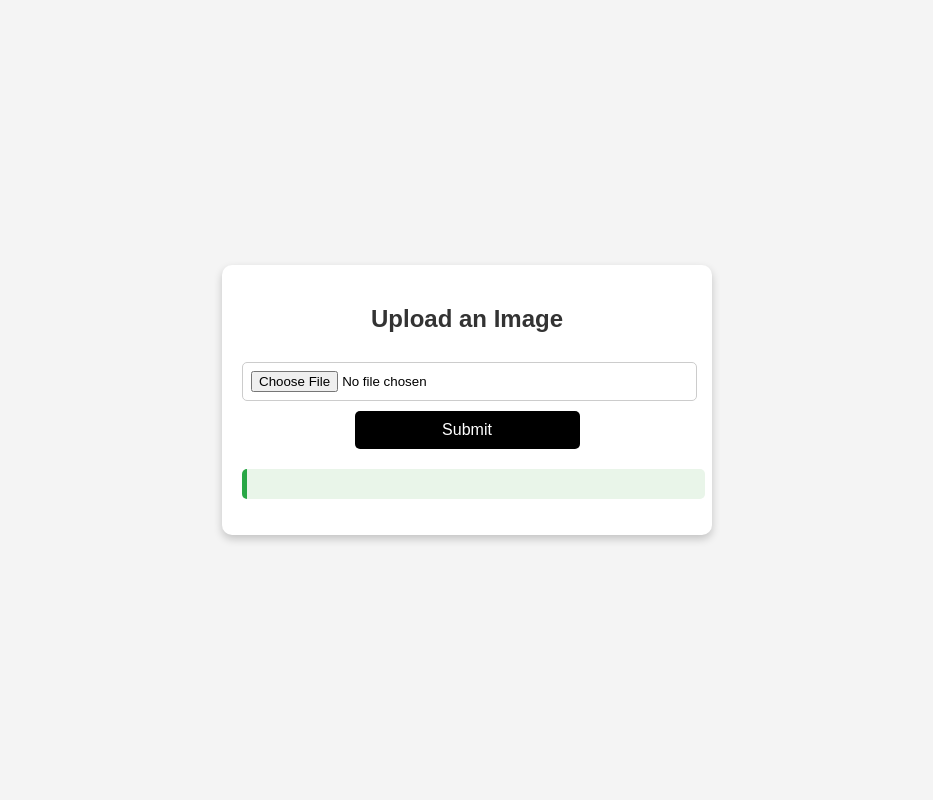
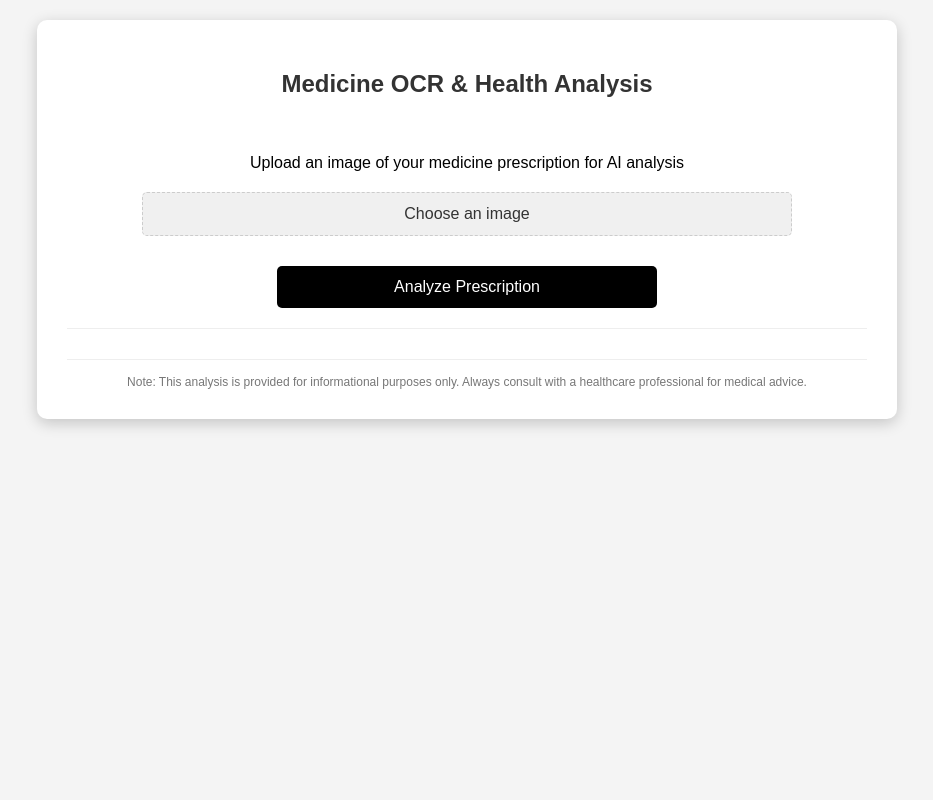
Before and after one commit to ajheshbasnet/MedicalAdvice, a FastAPI app: page / in a window 1280 px wide. Shown: the whole page, without its empty margins (173-1106 px from the left). Run offline with FastAPI, Linux system fonts and the light colour scheme.

Commit message:
first commit

```diff
--- a/main.py
+++ b/main.py
@@ -1,7 +1,8 @@
-from fastapi import FastAPI, File, UploadFile, HTTPException, Request, Form
+from fastapi import FastAPI, File, UploadFile, HTTPException, Request
 from fastapi.responses import HTMLResponse, JSONResponse
 from fastapi.templating import Jinja2Templates
 from llm_integration import LLMProcessor
+import uuid
 
 # Initialize FastAPI app
 app = FastAPI()
@@ -10,8 +11,8 @@ app = FastAPI()
 templates = Jinja2Templates(directory="templates")
 
 # Define API keys
-MISTRAL_API_KEY = "MistralAPI"
-GENAI_API_KEY = "GEMINIAPI"
+MISTRAL_API_KEY = "5JkLJdGN5zKQP5XsCrwTFj1jT5hIApO8"
+GENAI_API_KEY = "AIzaSyA-jC83f7PZXzP4XeGHO8gbFCo1aIPqeKI"
 
 # Initialize LLM Processor
 llm_processor = LLMProcessor(MISTRAL_API_KEY, GENAI_API_KEY)
@@ -36,25 +37,20 @@ async def ask_llm(file: UploadFile = File(...)):
         # Fix formatting by replacing <br> with new lines
         response_text = response_text.replace("<br>", "\n").replace("**", "")
 
-        return JSONResponse(content={"response": response_text}, status_code=200)
+        return JSONResponse(
+            content={
+                "response": response_text,
+                "extracted_text": extracted_text
+            },
+            status_code=200
+        )
 
     except Exception as e:
         raise HTTPException(status_code=500, detail=str(e))
 
-@app.get("/additional_response")
-async def additional_response():
+@app.get("/health")
+async def health_check():
     """
-    Provides an additional structured response based on LLM analysis.
+    Simple health check endpoint.
     """
-    try:
-        additional_info = """
-        Health Suggestions:
-        - Stay hydrated
-        - Maintain a balanced diet
-        - Get regular exercise
-        - Follow your prescribed medications
-        """
-        return JSONResponse(content={"response": additional_info}, status_code=200)
-
-    except Exception as e:
-        raise HTTPException(status_code=500, detail=str(e))
+    return {"status": "OK"}
--- a/templates/index.html
+++ b/templates/index.html
@@ -3,117 +3,248 @@
 <head>
     <meta charset="UTF-8">
     <meta name="viewport" content="width=device-width, initial-scale=1.0">
-    <title>OCR & LLM Inference</title>
+    <title>Medicine OCR & Analysis</title>
     <style>
         body {
             font-family: Arial, sans-serif;
             background-color: #f4f4f4;
-            display: flex;
-            justify-content: center;
-            align-items: center;
-            height: 100vh;
             margin: 0;
+            padding: 20px;
         }
         .container {
+            max-width: 800px;
+            margin: 0 auto;
             background: white;
-            padding: 20px;
+            padding: 30px;
             border-radius: 10px;
-            box-shadow: 0px 4px 8px rgba(0, 0, 0, 0.2);
-            max-width: 70%;
-            min-width: 450px;
-            text-align: center;
+            box-shadow: 0px 4px 15px rgba(0, 0, 0, 0.2);
         }
         h2 {
             color: #333;
+            margin-bottom: 20px;
+            text-align: center;
         }
-        input {
-            width: 97%;
-            padding: 8px;
-            margin: 10px 0;
-            border: 1px solid #ccc;
+        .upload-section {
+            text-align: center;
+            padding: 20px;
+            border-bottom: 1px solid #eee;
+        }
+        .file-input-container {
+            position: relative;
+            margin: 20px 0;
+        }
+        .file-input-label {
+            display: inline-block;
+            padding: 12px 20px;
+            background-color: #f0f0f0;
+            color: #333;
             border-radius: 5px;
+            cursor: pointer;
+            width: 80%;
+            margin: 0 auto;
+            border: 1px dashed #ccc;
+        }
+        .file-input-label:hover {
+            background-color: #e0e0e0;
+        }
+        #fileInput {
+            position: absolute;
+            left: -9999px;
+        }
+        #fileName {
+            margin-top: 10px;
+            font-size: 14px;
+            color: #666;
         }
         button {
-            background-color: black;
+            background-color: #000;
             color: white;
-            border: 1px;
-            padding: 10px;
+            border: none;
+            padding: 12px 20px;
             border-radius: 5px;
             cursor: pointer;
             font-size: 16px;
             width: 50%;
+            transition: background-color 0.3s;
+            margin-top: 10px;
         }
         button:hover {
             background-color: #218838;
         }
-        .response {
+        .loading {
+            display: none;
+            margin: 20px 0;
+            text-align: center;
+        }
+        .spinner {
+            border: 4px solid rgba(0, 0, 0, 0.1);
+            width: 36px;
+            height: 36px;
+            border-radius: 50%;
+            border-left-color: #09f;
+            animation: spin 1s linear infinite;
+            margin: 0 auto 10px auto;
+        }
+        @keyframes spin {
+            0% { transform: rotate(0deg); }
+            100% { transform: rotate(360deg); }
+        }
+        .error-message {
+            color: #d9534f;
+            display: none;
+            margin: 10px 0;
+            text-align: center;
+        }
+        .results-section {
+            display: none;
+            margin-top: 30px;
+        }
+        .section {
+            margin: 25px 0;
+        }
+        .section-title {
+            font-size: 18px;
+            font-weight: bold;
+            margin-bottom: 10px;
+            color: #0056b3;
+        }
+        .response-box {
+            background: #f9f9f9;
+            border-left: 5px solid #28a745;
+            padding: 15px;
+            border-radius: 4px;
+            white-space: pre-wrap;
+            line-height: 1.5;
+            overflow-x: auto;
+        }
+        .reset-button {
+            text-align: center;
             margin-top: 20px;
-            padding: 15px;
-            background: #e9f5e9;
-            border-left: 5px solid #28a745;
-            border-radius: 5px;
-            text-align: left;
-            font-family: monospace;
-            font-size: 16px;
-            width: 95%;
-            overflow-x: auto;
-            white-space: pre-wrap;
-            word-wrap: break-word;
         }
-        .loading {
-            color: #d39e00;
-            font-weight: bold;
-            margin-top: 10px;
+        .disclaimer {
+            font-size: 12px;
+            color: #777;
+            margin-top: 30px;
+            text-align: center;
+            border-top: 1px solid #eee;
+            padding-top: 15px;
         }
     </style>
 </head>
 <body>
 
     <div class="container">
-        <h2>Upload an Image</h2>
+        <h2>Medicine OCR & Health Analysis</h2>
 
-        <form id="uploadForm" enctype="multipart/form-data">
-            <input type="file" id="fileInput" name="file" required>
-            <button type="button" onclick="uploadFile()">Submit</button>
-        </form>
+        <div id="uploadSection" class="upload-section">
+            <p>Upload an image of your medicine prescription for AI analysis</p>
 
-        <p id="loadingMessage" class="loading" style="display: none;">⏳ Please wait, your document is being read...</p>
+            <form id="uploadForm" enctype="multipart/form-data">
+                <div class="file-input-container">
+                    <label for="fileInput" class="file-input-label">
+                        Choose an image
+                    </label>
+                    <input type="file" id="fileInput" name="file" accept="image/*" required>
+                    <div id="fileName"></div>
+                </div>
+                <button type="button" onclick="uploadFile()">Analyze Prescription</button>
+            </form>
+        </div>
 
-        <!-- Using <pre> instead of <div> to maintain structured text format -->
-        <pre class="response" id="responseBox"></pre>
+        <div id="loadingSection" class="loading">
+            <div class="spinner"></div>
+            <p>Processing your image...</p>
+        </div>
+
+        <div id="errorMessage" class="error-message">
+            An error occurred. Please try again.
+        </div>
+
+        <div id="resultsSection" class="results-section">
+
+            <div class="section">
+                <div class="section-title">AI Analysis</div>
+                <div id="responseBox" class="response-box"></div>
+            </div>
+
+            <div class="reset-button">
+                <button onclick="resetPage()">Analyze Another Prescription</button>
+            </div>
+        </div>
+
+        <div class="disclaimer">
+            Note: This analysis is provided for informational purposes only.
+            Always consult with a healthcare professional for medical advice.
+        </div>
     </div>
 
     <script>
+        // Show file name when selected
+        document.getElementById('fileInput').addEventListener('change', function() {
+            const fileName = this.files[0] ? this.files[0].name : 'No file selected';
+            document.getElementById('fileName').textContent = fileName;
+        });
+
         async function uploadFile() {
-            let formData = new FormData();
-            let fileInput = document.getElementById("fileInput").files[0];
+            const fileInput = document.getElementById("fileInput");
+            const loadingSection = document.getElementById("loadingSection");
+            const errorMessage = document.getElementById("errorMessage");
+            const uploadSection = document.getElementById("uploadSection");
+            const resultsSection = document.getElementById("resultsSection");
 
-            if (!fileInput) {
-                alert("Please select a file to upload.");
+            // Reset error message
+            errorMessage.style.display = "none";
+
+            if (!fileInput.files[0]) {
+                alert("Please select an image to upload.");
                 return;
             }
 
-            formData.append("file", fileInput);
+            let formData = new FormData();
+            formData.append("file", fileInput.files[0]);
 
-            // Show loading message
-            document.getElementById("loadingMessage").style.display = "block";
-            document.getElementById("responseBox").textContent = ""; // Clear previous response
+            // Show loading spinner, hide upload section
+            loadingSection.style.display = "block";
+            uploadSection.style.display = "none";
 
             try {
-                let response = await fetch("/inference", {
+                const response = await fetch("/inference", {
                     method: "POST",
                     body: formData
                 });
 
-                let result = await response.json();
-                document.getElementById("responseBox").textContent = result.response; // Use textContent to preserve formatting
+                if (!response.ok) {
+                    throw new Error(`Server returned ${response.status}`);
+                }
+
+                const result = await response.json();
+
+                // Display results
+                document.getElementById("responseBox").textContent = result.response;
+
+                // Show results section, hide loading
+                resultsSection.style.display = "block";
+                loadingSection.style.display = "none";
+
             } catch (error) {
-                alert("Error processing the image.");
-                console.error(error);
-            } finally {
-                // Hide loading message
-                document.getElementById("loadingMessage").style.display = "none";
+                console.error("Error:", error);
+                errorMessage.style.display = "block";
+                loadingSection.style.display = "none";
+                uploadSection.style.display = "block";
             }
+        }
+
+        function resetPage() {
+            // Reset the form
+            document.getElementById("uploadForm").reset();
+            document.getElementById("fileName").textContent = "";
+
+            // Hide results, show upload section
+            document.getElementById("resultsSection").style.display = "none";
+            document.getElementById("uploadSection").style.display = "block";
+
+            // Clear previous results
+            document.getElementById("responseBox").textContent = "";
         }
     </script>
 
```
Also changed, not shown: llm_integration.py (+62 -38 lines), Output/LLM Output.PNG (added), Output/UI.PNG (added), Output/UIO.PNG (added), Output/input_image.jfif (added), Output/processed_image.jpg (added).
